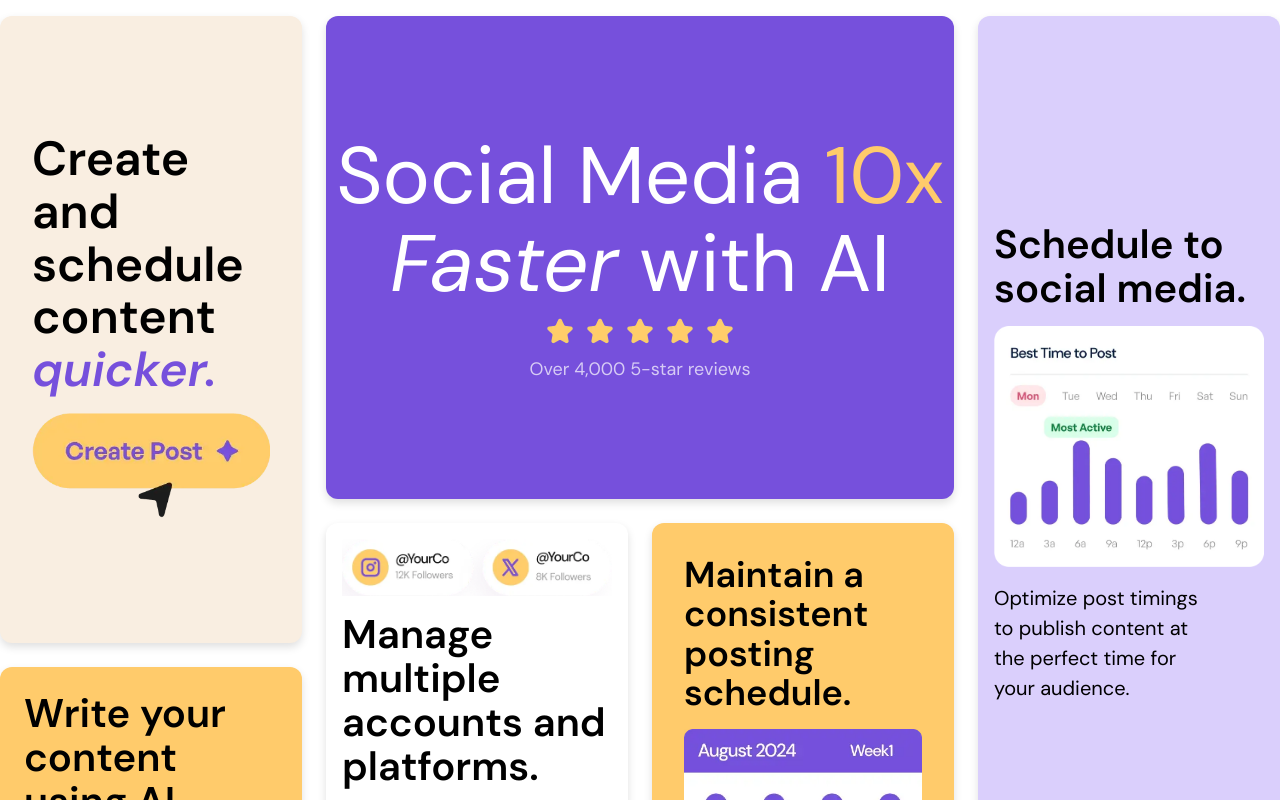
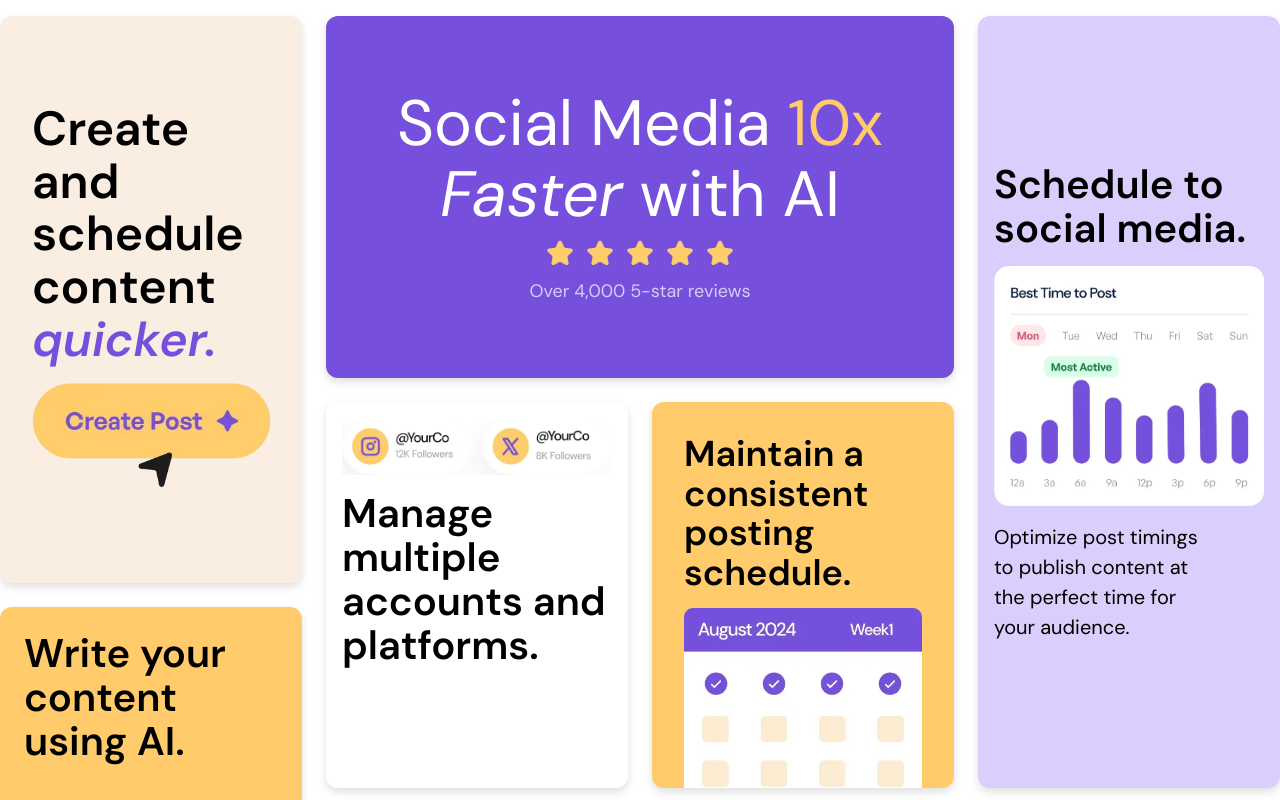
Before and after one commit to Mazz100/Bento-grid-fm, a website: page index.html in a window 1280 px wide. Shown: the top 800 px of the page. Drawn offline with Linux system fonts and the light colour scheme.

Commit message:
Cards font sizes and grid rows
- Modified each row `fr` as close to design as possible with no long stretches

- Changed font-sizes for each card to match with reference design

```diff
--- a/styles/style.scss
+++ b/styles/style.scss
@@ -28,6 +28,7 @@ body {
   gap: 1.5rem;
   max-width: 22rem;
   margin-block: 1rem;
+  padding-inline: 1rem;
 }
 
 //Visually hidden element
@@ -282,12 +283,13 @@ body {
   .main {
     max-width: 80rem;
     display: grid;
+    padding: 0;
 
     place-content: center;
     place-items: center;
 
     grid-template-columns: repeat(4, 1fr);
-    grid-template-rows: 4fr 1fr 2fr 3fr;
+    grid-template-rows: 2fr 1fr 1fr 2fr;
     grid-template-areas:
       "card-7 card-1 card-1 card-4"
       "card-7 card-2 card-3 card-4"
@@ -296,7 +298,7 @@ body {
   }
 
   .card {
-    height: 100%;
+    min-height: 100%;
     overflow: hidden;
   }
 
@@ -305,7 +307,7 @@ body {
     padding: 0;
 
     .card-1-heading {
-      font-size: 5rem;
+      font-size: 4rem;
     }
   }
 
@@ -336,7 +338,6 @@ body {
 
     .card-3-img {
       max-width: none;
-      height: min-content;
     }
   }
 
@@ -350,7 +351,6 @@ body {
 
     .card-4-img {
       max-width: none;
-      object-fit: fill;
     }
 
     .card-4-text {
```
Also changed, not shown: README-template.md (deleted), README.md, build/style.css, 1 other file.
